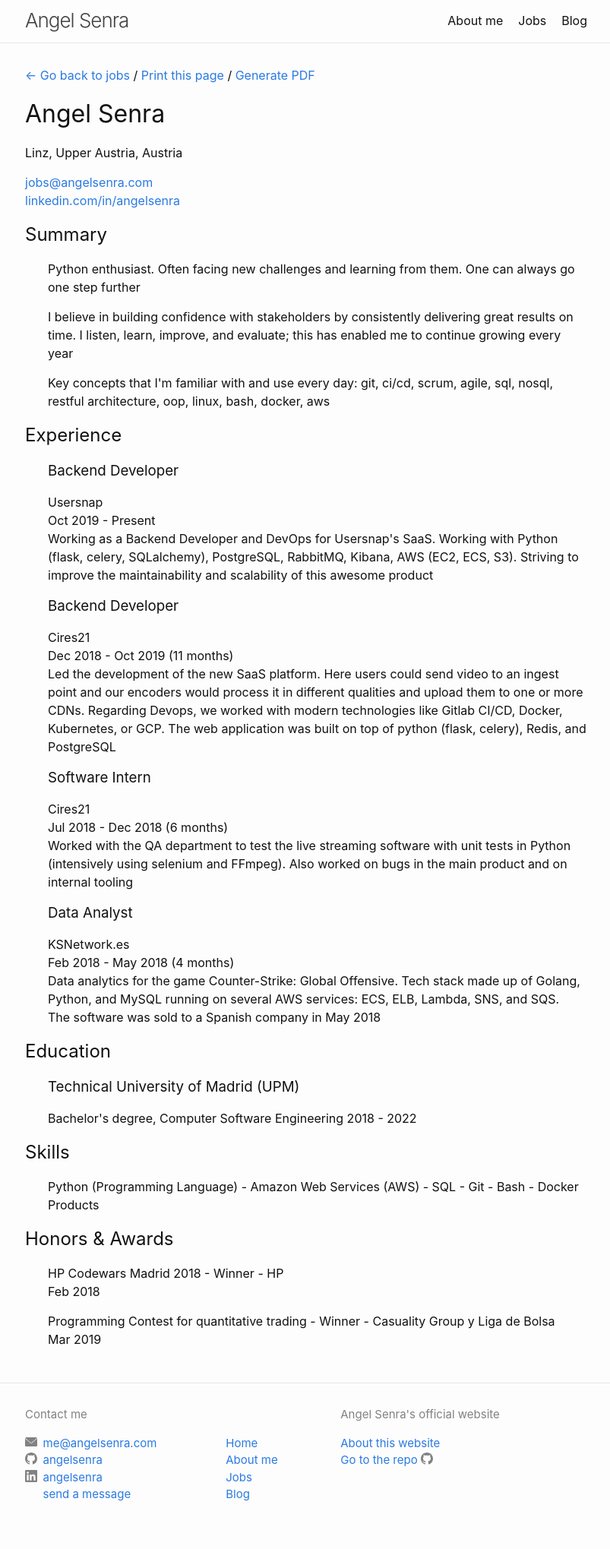
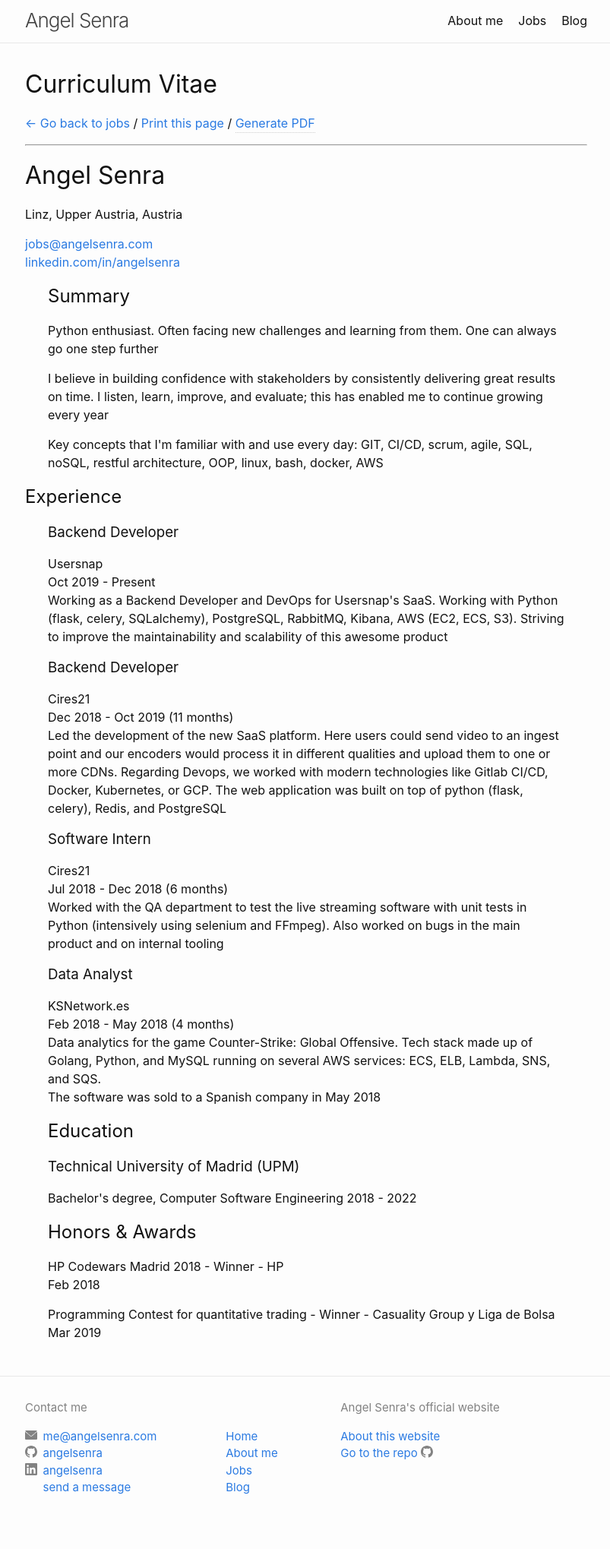
Before and after one commit to angelsenra/angelsenra.github.io, a Jekyll site: the page built from _pages/cv.md, in a window 1280 px wide. Shown: the whole page at 76% size, without its empty margins (237-1040 px from the left). Built offline with Jekyll 4.4.1, drawn with Linux system fonts in a browser that asks for light colours; a script that is not in the unit is left out.

Commit message:
Improve content and css of jobs

```diff
--- a/_includes/cv-content.md
+++ b/_includes/cv-content.md
@@ -5,23 +5,22 @@ Linz, Upper Austria, Austria
 [jobs@angelsenra.com](mailto:jobs@angelsenra.com)<br>
 [linkedin.com/in/angelsenra](https://www.linkedin.com/in/angelsenra)
 
+<div class="wrapper dont-break-on-print" markdown="1">
 ## Summary
 
-{: style="padding-left: 30px" }
 Python enthusiast. Often facing new challenges and learning from them. One can always go one step further
 
-{: style="padding-left: 30px" }
 I believe in building confidence with stakeholders by consistently delivering great results on time. I listen, learn, improve, and evaluate; this has enabled me to continue growing every year
 
-{: style="padding-left: 30px" }
-Key concepts that I\'m familiar with and use every day: git, ci/cd, scrum, agile, sql, nosql, restful architecture, oop, linux, bash, docker, aws
+Key concepts that I\'m familiar with and use every day: GIT, CI/CD, scrum, agile, SQL, noSQL, restful architecture, OOP, linux, bash, docker, AWS
+
+</div>
 
 ## Experience
 
-{: style="padding-left: 30px" }
+<div class="wrapper dont-break-on-print" markdown="1">
 ### Backend Developer
 
-{: style="padding-left: 30px" }
 Usersnap
 <br>
 Oct 2019 - Present
@@ -29,10 +28,11 @@ Oct 2019 - Present
 Working as a Backend Developer and DevOps for Usersnap\'s SaaS. Working with Python (flask, celery, SQLalchemy), PostgreSQL, RabbitMQ, Kibana, AWS (EC2, ECS, S3).
 Striving to improve the maintainability and scalability of this awesome product
 
-{: style="padding-left: 30px" }
+</div>
+
+<div class="wrapper dont-break-on-print" markdown="1">
 ### Backend Developer
 
-{: style="padding-left: 30px" }
 Cires21
 <br>
 Dec 2018 - Oct 2019 (11 months)
@@ -40,20 +40,22 @@ Dec 2018 - Oct 2019 (11 months)
 Led the development of the new SaaS platform. Here users could send video to an ingest point and
 our encoders would process it in different qualities and upload them to one or more CDNs. Regarding Devops, we worked with modern technologies like Gitlab CI/CD, Docker, Kubernetes, or GCP. The web application was built on top of python (flask, celery), Redis, and PostgreSQL
 
-{: style="padding-left: 30px" }
+</div>
+
+<div class="wrapper dont-break-on-print" markdown="1">
 ### Software Intern
 
-{: style="padding-left: 30px" }
 Cires21
 <br>
 Jul 2018 - Dec 2018 (6 months)
 <br>
 Worked with the QA department to test the live streaming software with unit tests in Python (intensively using selenium and FFmpeg). Also worked on bugs in the main product and on internal tooling
 
-{: style="padding-left: 30px" }
+</div>
+
+<div class="wrapper dont-break-on-print" markdown="1">
 ### Data Analyst
 
-{: style="padding-left: 30px" }
 KSNetwork.es
 <br>
 Feb 2018 - May 2018 (4 months)
@@ -62,27 +64,26 @@ Data analytics for the game Counter-Strike: Global Offensive. Tech stack made up
 <br>
 The software was sold to a Spanish company in May 2018
 
+</div>
+
+<div class="wrapper dont-break-on-print" markdown="1">
 ## Education
 
-{: style="padding-left: 30px" }
 ### Technical University of Madrid (UPM)
 
-{: style="padding-left: 30px" }
 Bachelor\'s degree, Computer Software Engineering 2018 - 2022
 
-## Skills
+</div>
 
-{: style="padding-left: 30px" }
-Python (Programming Language) - Amazon Web Services (AWS) - SQL - Git - Bash - Docker Products
-
+<div class="wrapper dont-break-on-print" markdown="1">
 ## Honors & Awards
 
-{: style="padding-left: 30px" }
 HP Codewars Madrid 2018 - Winner - HP
 <br>
 Feb 2018
 
-{: style="padding-left: 30px" }
 Programming Contest for quantitative trading - Winner - Casuality Group y Liga de Bolsa
 <br>
 Mar 2019
+
+</div>
--- a/_pages/cv.md
+++ b/_pages/cv.md
@@ -4,40 +4,24 @@ permalink: /cv
 title: Curriculum Vitae
 ---
 
-{: .hide-on-print }
-[<- Go back to jobs]({% link _pages/jobs.md %})
-/
-[Print this page](javascript:print())
-/
-[Generate PDF](javascript:generatePDF('cv-content');)
+<h1 class="hide-on-print">Curriculum Vitae</h1>
+
+<p class="hide-on-print">
+    <a href="{% link _pages/jobs.md %}"><- Go back to jobs</a>
+    /
+    <a href="javascript:print()">Print this page</a>
+    /
+    <span class="has-tooltip">
+        <a href="javascript:generatePDF('cv-content', 'cv-angelsenra.pdf')">Generate PDF<noscript> (requires javascript)</noscript></a>
+        <span class="tooltip-text">⚠️<br>Prefer printing when possible</span>
+    </span>
+    <hr>
+</p>
 
 <div id="cv-content" markdown="1">
     {%- include cv-content.md -%}
 </div>
 
-<script src="/assets/dist/jspdf-2.1.1.umd.min.js"></script>
-<script src="/assets/dist/html2canvas-1.0.0-rc.7.min.js"></script>
-<script>
-    const a4Ratio = 842 / 595
-    const { jsPDF } = window.jspdf;
-    generatePDF = function (elementId) {
-        const element = document.getElementById(elementId)
-        const width = element.offsetWidth + 40
-        var pdf = new jsPDF(
-            {
-                orientation: 'p',
-                unit: 'px',
-                format: [width, a4Ratio * width],
-                putOnlyUsedFonts: true,
-                floatPrecision: 16 // or "smart", default is 16
-            }
-        );
-        pdf.html(element, {
-            callback: function (pdf) {
-                pdf.output('save', 'cv-angelsenra.pdf');
-            },
-            x: 20,
-            y: 20
-        });
-    };
-</script>
+<script defer src="/assets/dist/jspdf-2.1.1.umd.min.js"></script>
+<script defer src="/assets/dist/html2canvas-1.0.0-rc.7.min.js"></script>
+<script defer src="/assets/html2pdf.js"></script>
--- a/_sass/minima/_layout.scss
+++ b/_sass/minima/_layout.scss
@@ -187,6 +187,7 @@
 .page-content {
   padding: $spacing-unit 0;
   flex: 1;
+  width: 100%;
 }
 
 .page-heading {
--- /dev/null
+++ b/assets/html2pdf.js
@@ -0,0 +1,20 @@
+const a4Ratio = 842 / 595;
+const { jsPDF } = window.jspdf;
+generatePDF = function (elementId, filename) {
+  const element = document.getElementById(elementId);
+  const width = element.offsetWidth + 40;
+  var pdf = new jsPDF({
+    orientation: "p",
+    unit: "px",
+    format: [width, a4Ratio * width],
+    putOnlyUsedFonts: true,
+    floatPrecision: 16, // or "smart", default is 16
+  });
+  pdf.html(element, {
+    callback: function (pdf) {
+      pdf.output("save", filename);
+    },
+    x: 20,
+    y: 20,
+  });
+};
--- a/assets/main.scss
+++ b/assets/main.scss
@@ -4,8 +4,51 @@
 
 @import "minima";
 
+//
+// Specific pages
+//
+
+.jobs-selfie {
+  float: left;
+  margin: 0 $spacing-unit $spacing-unit 0;
+  width: 50%;
+  border-radius: 10%;
+}
+
+//
+// Tooltip
+//
+
+.has-tooltip {
+  position: relative;
+  display: inline-block;
+  border-bottom: 1px dotted mix($text-color, $background-color, 20%);
+}
+
+.has-tooltip .tooltip-text {
+  visibility: hidden;
+  background-color: $text-color;
+  color: $background-color;
+  text-align: center;
+  padding: 5px 0;
+  border-radius: 6px;
+  z-index: 1;
+  position: absolute;
+  top: 100%;
+  left: 0%;
+}
+
+/* Show the tooltip text when you mouse over the tooltip container */
+.has-tooltip:hover .tooltip-text {
+  visibility: visible;
+}
+
+//
+// Printing
+//
+
 .display-only-on-print {
-    display: none;
+  display: none;
 }
 
 @media print {
@@ -16,3 +59,7 @@
     display: block;
   }
 }
+
+.dont-break-on-print {
+  page-break-inside: avoid;
+}
```
Also changed, not shown: _pages/index.md (+0 -18 lines), _pages/jobs.md (+12 -3 lines), assets/usersnap-selfie-medium.jpg (added).
